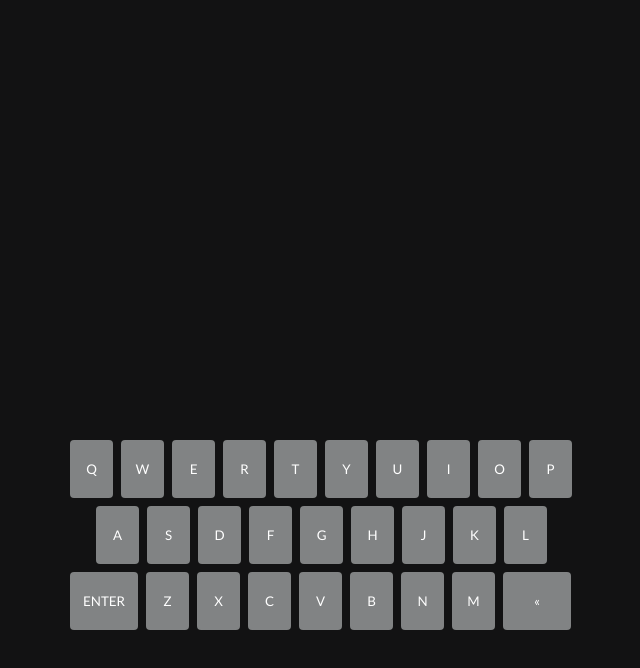
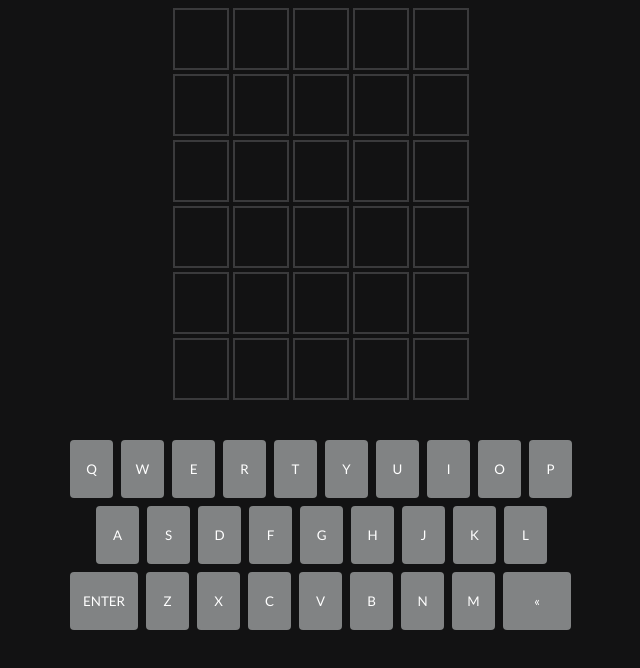
Before and after one commit to endoresur/WordleCloneGame, a plain HTML site: page index.html in a window 1280 px wide. Shown: the part 94-762 px from the top of the page, without its empty margins (319-959 px from the left). Drawn offline with Linux system fonts and the light colour scheme.

Commit message:
Add guess rows and styled them

```diff
--- a/index.js
+++ b/index.js
@@ -4,6 +4,27 @@ const keyboard = document.querySelector('.key-container');
 const keys = ['Q', 'W', 'E', 'R', 'T', 'Y', 'U', 'I', 'O', 'P', 'A',
               'S', 'D', 'F', 'G', 'H', 'J', 'K', 'L', 'ENTER',  'Z',
               'X', 'C', 'V', 'B', 'N', 'M', '«'];
+
+const guessRows = [
+    ['', '', '', '', ''],
+    ['', '', '', '', ''],
+    ['', '', '', '', ''],
+    ['', '', '', '', ''],
+    ['', '', '', '', ''],
+    ['', '', '', '', ''],
+]
+
+guessRows.forEach((guessRow, rowIndex) => {
+    const rowElement = document.createElement('div');
+    rowElement.setAttribute('id', 'guessRow-' + rowIndex);
+    guessRow.forEach((guess, guessIndex) => {
+        const tileElement = document.createElement('div');
+        tileElement.setAttribute('id',  'guessRow-' + rowIndex + '-tile-' + guessIndex);
+        tileElement.classList.add('tile');
+        rowElement.append(tileElement);
+    });
+    tileDisplay.append(rowElement);
+})
 
 const handleClick = () => {
 
--- a/style.css
+++ b/style.css
@@ -1,3 +1,7 @@
+/*
+//// Main ////
+*/
+
 * {
     color: #ffff;
     font-family: 'Trebuchet MS', 'Lucida Sans Unicode', 'Lucida Grande',
@@ -8,6 +12,10 @@ body {
     background-color: #121213;
 }
 
+/*
+//// Game ////
+*/
+
 .game-container {
     height: 90vh;
     display: flex;
@@ -15,6 +23,10 @@ body {
     justify-content: space-between;
     align-items: center;
 }
+
+/*
+//// Tile ////
+*/
 
 .title-container {
     text-align: center;
@@ -26,6 +38,25 @@ body {
     width: 300px;
     margin-bottom: 30px;
 }
+
+.tile-container div {
+    display: flex;
+}
+
+.tile-container .tile {
+    width: 62px;
+    height: 62px;
+    border: 2px solid #3a3a3c;
+    box-sizing: border-box;
+    display: flex;
+    justify-content: center;
+    align-items: center;
+    margin: 2px;
+}
+
+/*
+//// Key ////
+*/
 
 .key-container {
     width: 510px;
```
